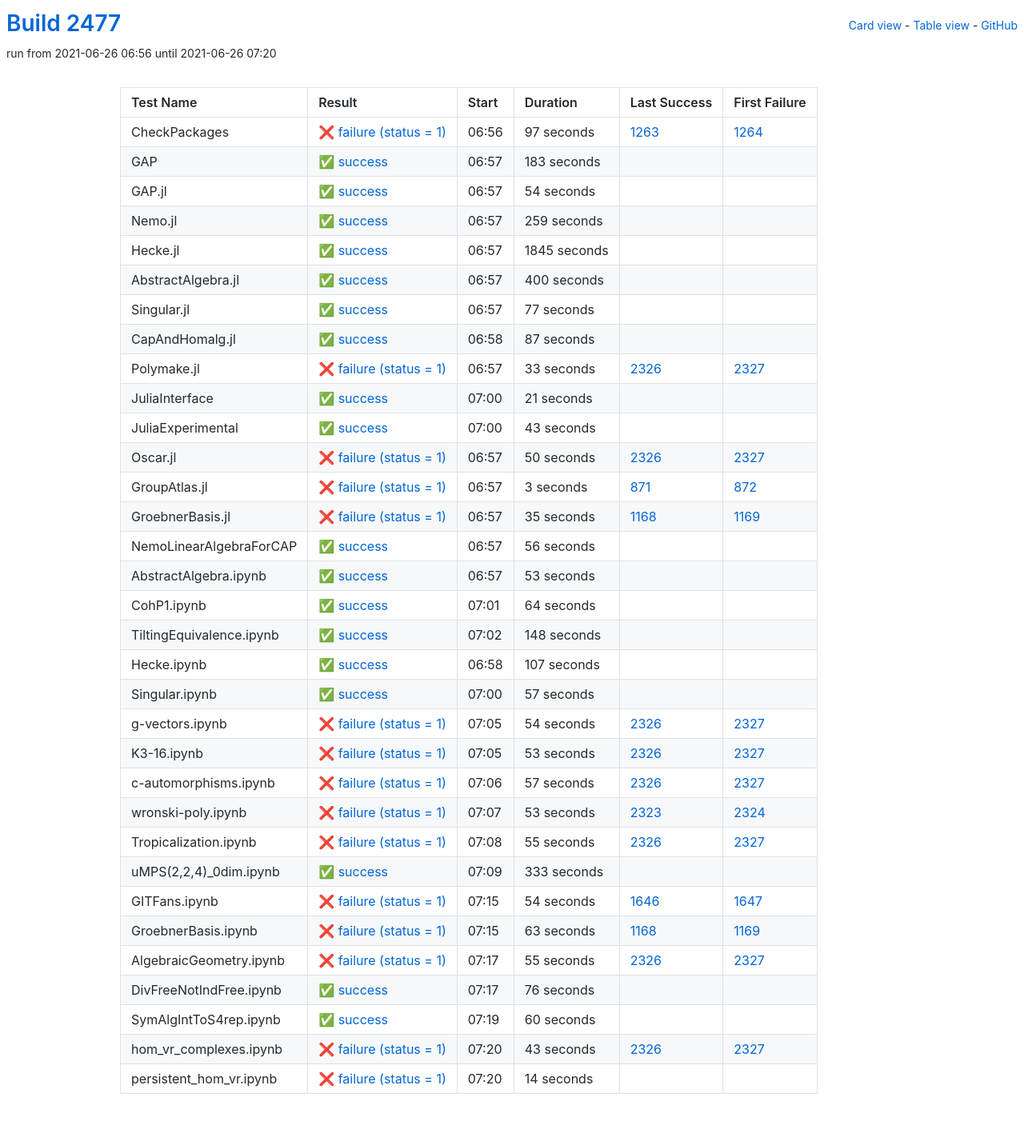
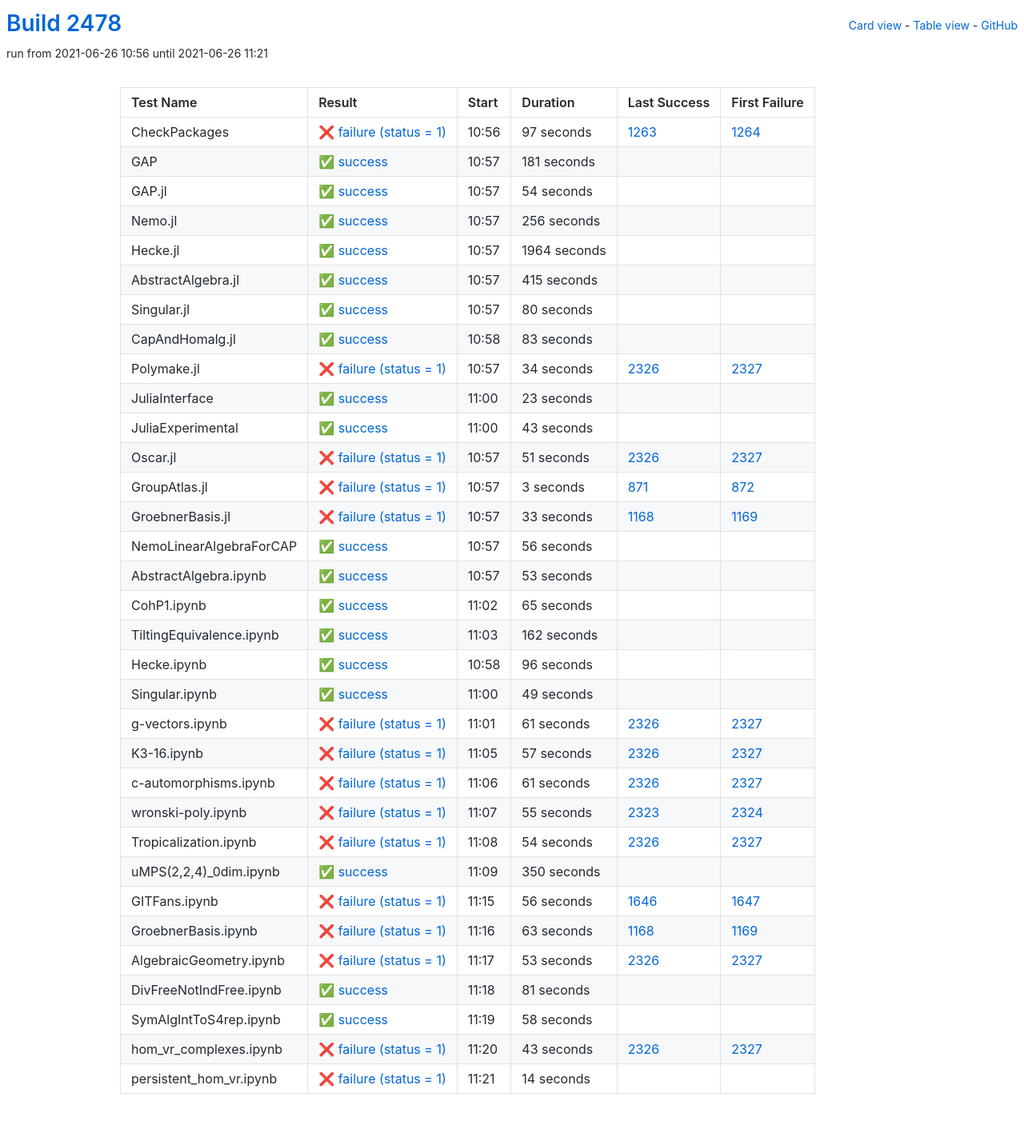
Before and after one commit to oscar-system/oscar-ci-status-stable, a Jekyll site: the page built from table.html, in a window 1280 px wide. Shown: the whole page at 80% size. Built offline with Jekyll 4.4.1, drawn with Linux system fonts in a browser that asks for light colours.

Commit message:
Build #2478

```diff
--- a/_data/ci.yml
+++ b/_data/ci.yml
@@ -1,6 +1,6 @@
 ---
-build: 2477
-build_url: https://oscarci.mathematik.uni-kl.de/job/oscar-stable/2477/
+build: 2478
+build_url: https://oscarci.mathematik.uni-kl.de/job/oscar-stable/2478/
 job: oscar-stable
 organization: oscar-system
 repo: oscar-ci-status-stable
@@ -8,8 +8,8 @@ repourl: https://github.com/oscar-system/oscar-ci-status-stable
 tests:
 - name: CheckPackages
   id: checkpackages
-  log: https://oscarci.mathematik.uni-kl.de/job/oscar-stable/2477/artifact/logs/build-2477/CheckPackages.log
-  start: 2021-06-26 06:56
+  log: https://oscarci.mathematik.uni-kl.de/job/oscar-stable/2478/artifact/logs/build-2478/CheckPackages.log
+  start: 2021-06-26 10:56
   success: false
   exitcode: 1
   status: failure
@@ -20,20 +20,20 @@ tests:
   first_failure_url: https://oscarci.mathematik.uni-kl.de/job/oscar-stable/1264/
 - name: GAP
   id: gap
-  log: https://oscarci.mathematik.uni-kl.de/job/oscar-stable/2477/artifact/logs/build-2477/GAP.log
-  start: 2021-06-26 06:57
+  log: https://oscarci.mathematik.uni-kl.de/job/oscar-stable/2478/artifact/logs/build-2478/GAP.log
+  start: 2021-06-26 10:57
   success: true
   exitcode: 0
   status: success
-  duration: 183
+  duration: 181
   last_success: false
   last_success_url:
   first_failure: false
   first_failure_url:
 - name: GAP.jl
   id: gap-jl
-  log: https://oscarci.mathematik.uni-kl.de/job/oscar-stable/2477/artifact/logs/build-2477/GAP.jl.log
-  start: 2021-06-26 06:57
+  log: https://oscarci.mathematik.uni-kl.de/job/oscar-stable/2478/artifact/logs/build-2478/GAP.jl.log
+  start: 2021-06-26 10:57
   success: true
   exitcode: 0
   status: success
@@ -44,92 +44,92 @@ tests:
   first_failure_url:
 - name: Nemo.jl
   id: nemo-jl
-  log: https://oscarci.mathematik.uni-kl.de/job/oscar-stable/2477/artifact/logs/build-2477/Nemo.jl.log
-  start: 2021-06-26 06:57
+  log: https://oscarci.mathematik.uni-kl.de/job/oscar-stable/2478/artifact/logs/build-2478/Nemo.jl.log
+  start: 2021-06-26 10:57
   success: true
   exitcode: 0
   status: success
-  duration: 259
+  duration: 256
   last_success: false
   last_success_url:
   first_failure: false
   first_failure_url:
 - name: Hecke.jl
   id: hecke-jl
-  log: https://oscarci.mathematik.uni-kl.de/job/oscar-stable/2477/artifact/logs/build-2477/Hecke.jl.log
-  start: 2021-06-26 06:57
+  log: https://oscarci.mathematik.uni-kl.de/job/oscar-stable/2478/artifact/logs/build-2478/Hecke.jl.log
+  start: 2021-06-26 10:57
   success: true
   exitcode: 0
   status: success
-  duration: 1845
+  duration: 1964
   last_success: false
   last_success_url:
   first_failure: false
   first_failure_url:
 - name: AbstractAlgebra.jl
   id: abstractalgebra-jl
-  log: https://oscarci.mathematik.uni-kl.de/job/oscar-stable/2477/artifact/logs/build-2477/AbstractAlgebra.jl.log
-  start: 2021-06-26 06:57
+  log: https://oscarci.mathematik.uni-kl.de/job/oscar-stable/2478/artifact/logs/build-2478/AbstractAlgebra.jl.log
+  start: 2021-06-26 10:57
   success: true
   exitcode: 0
   status: success
-  duration: 400
+  duration: 415
   last_success: false
   last_success_url:
   first_failure: false
   first_failure_url:
 - name: Singular.jl
   id: singular-jl
-  log: https://oscarci.mathematik.uni-kl.de/job/oscar-stable/2477/artifact/logs/build-2477/Singular.jl.log
-  start: 2021-06-26 06:57
+  log: https://oscarci.mathematik.uni-kl.de/job/oscar-stable/2478/artifact/logs/build-2478/Singular.jl.log
+  start: 2021-06-26 10:57
   success: true
   exitcode: 0
   status: success
-  duration: 77
+  duration: 80
   last_success: false
   last_success_url:
   first_failure: false
   first_failure_url:
 - name: CapAndHomalg.jl
   id: capandhomalg-jl
-  log: https://oscarci.mathematik.uni-kl.de/job/oscar-stable/2477/artifact/logs/build-2477/CapAndHomalg.jl.log
-  start: 2021-06-26 06:58
+  log: https://oscarci.mathematik.uni-kl.de/job/oscar-stable/2478/artifact/logs/build-2478/CapAndHomalg.jl.log
+  start: 2021-06-26 10:58
   success: true
   exitcode: 0
   status: success
-  duration: 87
+  duration: 83
   last_success: false
   last_success_url:
   first_failure: false
   first_failure_url:
 - name: Polymake.jl
   id: polymake-jl
-  log: https://oscarci.mathematik.uni-kl.de/job/oscar-stable/2477/artifact/logs/build-2477/Polymake.jl.log
-  start: 2021-06-26 06:57
+  log: https://oscarci.mathematik.uni-kl.de/job/oscar-stable/2478/artifact/logs/build-2478/Polymake.jl.log
+  start: 2021-06-26 10:57
   success: false
   exitcode: 1
   status: failure
-  duration: 33
+  duration: 34
   last_success: 2326
   last_success_url: https://oscarci.mathematik.uni-kl.de/job/oscar-stable/2326/
   first_failure: 2327
   first_failure_url: https://oscarci.mathematik.uni-kl.de/job/oscar-stable/2327/
 - name: JuliaInterface
   id: juliainterface
-  log: https://oscarci.mathematik.uni-kl.de/job/oscar-stable/2477/artifact/logs/build-2477/JuliaInterface.log
-  start: 2021-06-26 07:00
+  log: https://oscarci.mathematik.uni-kl.de/job/oscar-stable/2478/artifact/logs/build-2478/JuliaInterface.log
+  start: 2021-06-26 11:00
   success: true
   exitcode: 0
   status: success
-  duration: 21
+  duration: 23
   last_success: false
   last_success_url:
   first_failure: false
   first_failure_url:
 - name: JuliaExperimental
   id: juliaexperimental
-  log: https://oscarci.mathematik.uni-kl.de/job/oscar-stable/2477/artifact/logs/build-2477/JuliaExperimental.log
-  start: 2021-06-26 07:00
+  log: https://oscarci.mathematik.uni-kl.de/job/oscar-stable/2478/artifact/logs/build-2478/JuliaExperimental.log
+  start: 2021-06-26 11:00
   success: true
   exitcode: 0
   status: success
@@ -140,20 +140,20 @@ tests:
   first_failure_url:
 - name: Oscar.jl
   id: oscar-jl
-  log: https://oscarci.mathematik.uni-kl.de/job/oscar-stable/2477/artifact/logs/build-2477/Oscar.jl.log
-  start: 2021-06-26 06:57
+  log: https://oscarci.mathematik.uni-kl.de/job/oscar-stable/2478/artifact/logs/build-2478/Oscar.jl.log
+  start: 2021-06-26 10:57
   success: false
   exitcode: 1
   status: failure
-  duration: 50
+  duration: 51
   last_success: 2326
   last_success_url: https://oscarci.mathematik.uni-kl.de/job/oscar-stable/2326/
   first_failure: 2327
   first_failure_url: https://oscarci.mathematik.uni-kl.de/job/oscar-stable/2327/
 - name: GroupAtlas.jl
   id: groupatlas-jl
-  log: https://oscarci.mathematik.uni-kl.de/job/oscar-stable/2477/artifact/logs/build-2477/GroupAtlas.jl.log
-  start: 2021-06-26 06:57
+  log: https://oscarci.mathematik.uni-kl.de/job/oscar-stable/2478/artifact/logs/build-2478/GroupAtlas.jl.log
+  start: 2021-06-26 10:57
   success: false
   exitcode: 1
   status: failure
@@ -164,20 +164,20 @@ tests:
   first_failure_url: https://oscarci.mathematik.uni-kl.de/job/oscar-stable/872/
 - name: GroebnerBasis.jl
   id: groebnerbasis-jl
-  log: https://oscarci.mathematik.uni-kl.de/job/oscar-stable/2477/artifact/logs/build-2477/GroebnerBasis.jl.log
-  start: 2021-06-26 06:57
+  log: https://oscarci.mathematik.uni-kl.de/job/oscar-stable/2478/artifact/logs/build-2478/GroebnerBasis.jl.log
+  start: 2021-06-26 10:57
   success: false
   exitcode: 1
   status: failure
-  duration: 35
+  duration: 33
   last_success: 1168
   last_success_url: https://oscarci.mathematik.uni-kl.de/job/oscar-stable/1168/
   first_failure: 1169
   first_failure_url: https://oscarci.mathematik.uni-kl.de/job/oscar-stable/1169/
 - name: NemoLinearAlgebraForCAP
   id: nemolinearalgebraforcap
-  log: https://oscarci.mathematik.uni-kl.de/job/oscar-stable/2477/artifact/logs/build-2477/NemoLinearAlgebraForCAP.log
-  start: 2021-06-26 06:57
+  log: https://oscarci.mathematik.uni-kl.de/job/oscar-stable/2478/artifact/logs/build-2478/NemoLinearAlgebraForCAP.log
+  start: 2021-06-26 10:57
   success: true
   exitcode: 0
   status: success
@@ -188,8 +188,8 @@ tests:
   first_failure_url:
 - name: AbstractAlgebra.ipynb
   id: abstractalgebra-ipynb
-  log: https://oscarci.mathematik.uni-kl.de/job/oscar-stable/2477/artifact/logs/build-2477/AbstractAlgebra.ipynb.log
-  start: 2021-06-26 06:57
+  log: https://oscarci.mathematik.uni-kl.de/job/oscar-stable/2478/artifact/logs/build-2478/AbstractAlgebra.ipynb.log
+  start: 2021-06-26 10:57
   success: true
   exitcode: 0
   status: success
@@ -200,56 +200,104 @@ tests:
   first_failure_url:
 - name: CohP1.ipynb
   id: cohp1-ipynb
-  log: https://oscarci.mathematik.uni-kl.de/job/oscar-stable/2477/artifact/logs/build-2477/CohP1.ipynb.log
-  start: 2021-06-26 07:01
+  log: https://oscarci.mathematik.uni-kl.de/job/oscar-stable/2478/artifact/logs/build-2478/CohP1.ipynb.log
+  start: 2021-06-26 11:02
   success: true
   exitcode: 0
   status: success
-  duration: 64
+  duration: 65
   last_success: false
   last_success_url:
   first_failure: false
   first_failure_url:
 - name: TiltingEquivalence.ipynb
   id: tiltingequivalence-ipynb
-  log: https://oscarci.mathematik.uni-kl.de/job/oscar-stable/2477/artifact/logs/build-2477/TiltingEquivalence.ipynb.log
-  start: 2021-06-26 07:02
+  log: https://oscarci.mathematik.uni-kl.de/job/oscar-stable/2478/artifact/logs/build-2478/TiltingEquivalence.ipynb.log
+  start: 2021-06-26 11:03
   success: true
   exitcode: 0
   status: success
-  duration: 148
+  duration: 162
   last_success: false
   last_success_url:
   first_failure: false
   first_failure_url:
 - name: Hecke.ipynb
   id: hecke-ipynb
-  log: https://oscarci.mathematik.uni-kl.de/job/oscar-stable/2477/artifact/logs/build-2477/Hecke.ipynb.log
-  start: 2021-06-26 06:58
+  log: https://oscarci.mathematik.uni-kl.de/job/oscar-stable/2478/artifact/logs/build-2478/Hecke.ipynb.log
+  start: 2021-06-26 10:58
   success: true
   exitcode: 0
   status: success
-  duration: 107
+  duration: 96
   last_success: false
   last_success_url:
   first_failure: false
   first_failure_url:
 - name: Singular.ipynb
   id: singular-ipynb
-  log: https://oscarci.mathematik.uni-kl.de/job/oscar-stable/2477/artifact/logs/build-2477/Singular.ipynb.log
-  start: 2021-06-26 07:00
+  log: https://oscarci.mathematik.uni-kl.de/job/oscar-stable/2478/artifact/logs/build-2478/Singular.ipynb.log
+  start: 2021-06-26 11:00
   success: true
   exitcode: 0
   status: success
-  duration: 57
+  duration: 49
   last_success: false
   last_success_url:
   first_failure: false
   first_failure_url:
 - name: g-vectors.ipynb
   id: g-vectors-ipynb
-  log: https://oscarci.mathematik.uni-kl.de/job/oscar-stable/2477/artifact/logs/build-2477/g-vectors.ipynb.log
-  start: 2021-06-26 07:05
+  log: https://oscarci.mathematik.uni-kl.de/job/oscar-stable/2478/artifact/logs/build-2478/g-vectors.ipynb.log
+  start: 2021-06-26 11:01
+  success: false
+  exitcode: 1
+  status: failure
+  duration: 61
+  last_success: 2326
+  last_success_url: https://oscarci.mathematik.uni-kl.de/job/oscar-stable/2326/
+  first_failure: 2327
+  first_failure_url: https://oscarci.mathematik.uni-kl.de/job/oscar-stable/2327/
+- name: K3-16.ipynb
+  id: k3-16-ipynb
+  log: https://oscarci.mathematik.uni-kl.de/job/oscar-stable/2478/artifact/logs/build-2478/K3-16.ipynb.log
+  start: 2021-06-26 11:05
+  success: false
+  exitcode: 1
+  status: failure
+  duration: 57
+  last_success: 2326
+  last_success_url: https://oscarci.mathematik.uni-kl.de/job/oscar-stable/2326/
+  first_failure: 2327
+  first_failure_url: https://oscarci.mathematik.uni-kl.de/job/oscar-stable/2327/
+- name: c-automorphisms.ipynb
+  id: c-automorphisms-ipynb
+  log: https://oscarci.mathematik.uni-kl.de/job/oscar-stable/2478/artifact/logs/build-2478/c-automorphisms.ipynb.log
+  start: 2021-06-26 11:06
+  success: false
+  exitcode: 1
+  status: failure
+  duration: 61
+  last_success: 2326
+  last_success_url: https://oscarci.mathematik.uni-kl.de/job/oscar-stable/2326/
+  first_failure: 2327
+  first_failure_url: https://oscarci.mathematik.uni-kl.de/job/oscar-stable/2327/
+- name: wronski-poly.ipynb
+  id: wronski-poly-ipynb
+  log: https://oscarci.mathematik.uni-kl.de/job/oscar-stable/2478/artifact/logs/build-2478/wronski-poly.ipynb.log
+  start: 2021-06-26 11:07
+  success: false
+  exitcode: 1
+  status: failure
+  duration: 55
+  last_success: 2323
+  last_success_url: https://oscarci.mathematik.uni-kl.de/job/oscar-stable/2323/
+  first_failure: 2324
+  first_failure_url: https://oscarci.mathematik.uni-kl.de/job/oscar-stable/2324/
+- name: Tropicalization.ipynb
+  id: tropicalization-ipynb
+  log: https://oscarci.mathematik.uni-kl.de/job/oscar-stable/2478/artifact/logs/build-2478/Tropicalization.ipynb.log
+  start: 2021-06-26 11:08
   success: false
   exitcode: 1
   status: failure
@@ -258,82 +306,34 @@ tests:
   last_success_url: https://oscarci.mathematik.uni-kl.de/job/oscar-stable/2326/
   first_failure: 2327
   first_failure_url: https://oscarci.mathematik.uni-kl.de/job/oscar-stable/2327/
-- name: K3-16.ipynb
-  id: k3-16-ipynb
-  log: https://oscarci.mathematik.uni-kl.de/job/oscar-stable/2477/artifact/logs/build-2477/K3-16.ipynb.log
-  start: 2021-06-26 07:05
-  success: false
-  exitcode: 1
-  status: failure
-  duration: 53
-  last_success: 2326
-  last_success_url: https://oscarci.mathematik.uni-kl.de/job/oscar-stable/2326/
-  first_failure: 2327
-  first_failure_url: https://oscarci.mathematik.uni-kl.de/job/oscar-stable/2327/
-- name: c-automorphisms.ipynb
-  id: c-automorphisms-ipynb
-  log: https://oscarci.mathematik.uni-kl.de/job/oscar-stable/2477/artifact/logs/build-2477/c-automorphisms.ipynb.log
-  start: 2021-06-26 07:06
-  success: false
-  exitcode: 1
-  status: failure
-  duration: 57
-  last_success: 2326
-  last_success_url: https://oscarci.mathematik.uni-kl.de/job/oscar-stable/2326/
-  first_failure: 2327
-  first_failure_url: https://oscarci.mathematik.uni-kl.de/job/oscar-stable/2327/
-- name: wronski-poly.ipynb
-  id: wronski-poly-ipynb
-  log: https://oscarci.mathematik.uni-kl.de/job/oscar-stable/2477/artifact/logs/build-2477/wronski-poly.ipynb.log
-  start: 2021-06-26 07:07
-  success: false
-  exitcode: 1
-  status: failure
-  duration: 53
-  last_success: 2323
-  last_success_url: https://oscarci.mathematik.uni-kl.de/job/oscar-stable/2323/
-  first_failure: 2324
-  first_failure_url: https://oscarci.mathematik.uni-kl.de/job/oscar-stable/2324/
-- name: Tropicalization.ipynb
-  id: tropicalization-ipynb
-  log: https://oscarci.mathematik.uni-kl.de/job/oscar-stable/2477/artifact/logs/build-2477/Tropicalization.ipynb.log
-  start: 2021-06-26 07:08
-  success: false
-  exitcode: 1
-  status: failure
-  duration: 55
-  last_success: 2326
-  last_success_url: https://oscarci.mathematik.uni-kl.de/job/oscar-stable/2326/
-  first_failure: 2327
-  first_failure_url: https://oscarci.mathematik.uni-kl.de/job/oscar-stable/2327/
 - name: uMPS(2,2,4)_0dim.ipynb
   id: umps-2-2-4-0dim-ipynb
-  log: https://oscarci.mathematik.uni-kl.de/job/oscar-stable/2477/artifact/logs/build-2477/uMPS-2-2-4-_0dim.ipynb.log
-  start: 2021-06-26 07:09
+  log: https://oscarci.mathematik.uni-kl.de/job/oscar-stable/2478/artifact/logs/build-2478/uMPS-2-2-4-_0dim.ipynb.log
+  start: 2021-06-26 11:09
   success: true
   exitcode: 0
   status: success
-  duration: 333
+  duration: 350
   last_success: false
   last_success_url:
   first_failure: false
   first_failure_url:
 - name: GITFans.ipynb
   id: gitfans-ipynb
-  log: https://oscarci.mathematik.uni-kl.de/job/oscar-stable/2477/artifact/logs/build-2477/GITFans.ipynb.log
-  start: 2021-06-26 07:15
+  log: https://oscarci.mathematik.uni-kl.de/job/oscar-stable/2478/artifact/logs/build-2478/GITFans.ipynb.log
+  start: 2021-06-26 11:15
   success: false
   exitcode: 1
   status: failure
-  duration: 54
+  duration: 56
   last_success: 1646
   last_success_url: https://oscarci.mathematik.uni-kl.de/job/oscar-stable/1646/
   first_failure: 1647
   first_failure_url: https://oscarci.mathematik.uni-kl.de/job/oscar-stable/1647/
 - name: GroebnerBasis.ipynb
   id: groebnerbasis-ipynb
-  log: https://oscarci.mathematik.uni-kl.de/job/oscar-stable/2477/artifact/logs/build-2477/GroebnerBasis.ipynb.log
-  start: 2021-06-26 07:15
+  log: https://oscarci.mathematik.uni-kl.de/job/oscar-stable/2478/artifact/logs/build-2478/GroebnerBasis.ipynb.log
+  start: 2021-06-26 11:16
   success: false
   exitcode: 1
   status: failure
@@ -344,44 +344,44 @@ tests:
   first_failure_url: https://oscarci.mathematik.uni-kl.de/job/oscar-stable/1169/
 - name: AlgebraicGeometry.ipynb
   id: algebraicgeometry-ipynb
-  log: https://oscarci.mathematik.uni-kl.de/job/oscar-stable/2477/artifact/logs/build-2477/AlgebraicGeometry.ipynb.log
-  start: 2021-06-26 07:17
+  log: https://oscarci.mathematik.uni-kl.de/job/oscar-stable/2478/artifact/logs/build-2478/AlgebraicGeometry.ipynb.log
+  start: 2021-06-26 11:17
   success: false
   exitcode: 1
   status: failure
-  duration: 55
+  duration: 53
   last_success: 2326
   last_success_url: https://oscarci.mathematik.uni-kl.de/job/oscar-stable/2326/
   first_failure: 2327
   first_failure_url: https://oscarci.mathematik.uni-kl.de/job/oscar-stable/2327/
 - name: DivFreeNotIndFree.ipynb
   id: divfreenotindfree-ipynb
-  log: https://oscarci.mathematik.uni-kl.de/job/oscar-stable/2477/artifact/logs/build-2477/DivFreeNotIndFree.ipynb.log
-  start: 2021-06-26 07:17
+  log: https://oscarci.mathematik.uni-kl.de/job/oscar-stable/2478/artifact/logs/build-2478/DivFreeNotIndFree.ipynb.log
+  start: 2021-06-26 11:18
   success: true
   exitcode: 0
   status: success
-  duration: 76
+  duration: 81
   last_success: false
   last_success_url:
   first_failure: false
   first_failure_url:
 - name: SymAlgIntToS4rep.ipynb
   id: symalginttos4rep-ipynb
-  log: https://oscarci.mathematik.uni-kl.de/job/oscar-stable/2477/artifact/logs/build-2477/SymAlgIntToS4rep.ipynb.log
-  start: 2021-06-26 07:19
+  log: https://oscarci.mathematik.uni-kl.de/job/oscar-stable/2478/artifact/logs/build-2478/SymAlgIntToS4rep.ipynb.log
+  start: 2021-06-26 11:19
   success: true
   exitcode: 0
   status: success
-  duration: 60
+  duration: 58
   last_success: false
   last_success_url:
   first_failure: false
   first_failure_url:
 - name: hom_vr_complexes.ipynb
   id: hom-vr-complexes-ipynb
-  log: https://oscarci.mathematik.uni-kl.de/job/oscar-stable/2477/artifact/logs/build-2477/hom_vr_complexes.ipynb.log
-  start: 2021-06-26 07:20
+  log: https://oscarci.mathematik.uni-kl.de/job/oscar-stable/2478/artifact/logs/build-2478/hom_vr_complexes.ipynb.log
+  start: 2021-06-26 11:20
   success: false
   exitcode: 1
   status: failure
@@ -392,8 +392,8 @@ tests:
   first_failure_url: https://oscarci.mathematik.uni-kl.de/job/oscar-stable/2327/
 - name: persistent_hom_vr.ipynb
   id: persistent-hom-vr-ipynb
-  log: https://oscarci.mathematik.uni-kl.de/job/oscar-stable/2477/artifact/logs/build-2477/persistent_hom_vr.ipynb.log
-  start: 2021-06-26 07:20
+  log: https://oscarci.mathematik.uni-kl.de/job/oscar-stable/2478/artifact/logs/build-2478/persistent_hom_vr.ipynb.log
+  start: 2021-06-26 11:21
   success: false
   exitcode: 1
   status: failure
```
Also changed, not shown: README.md.
